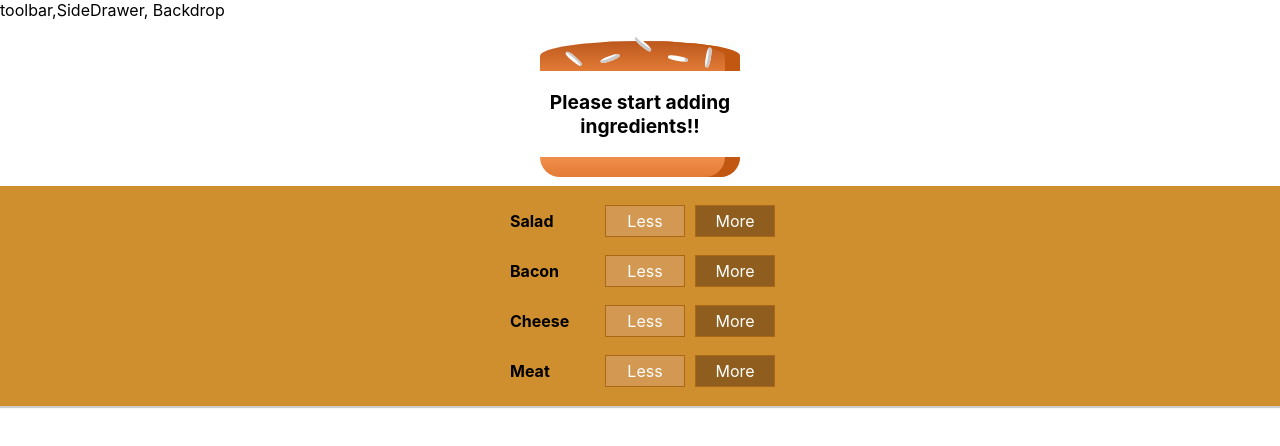
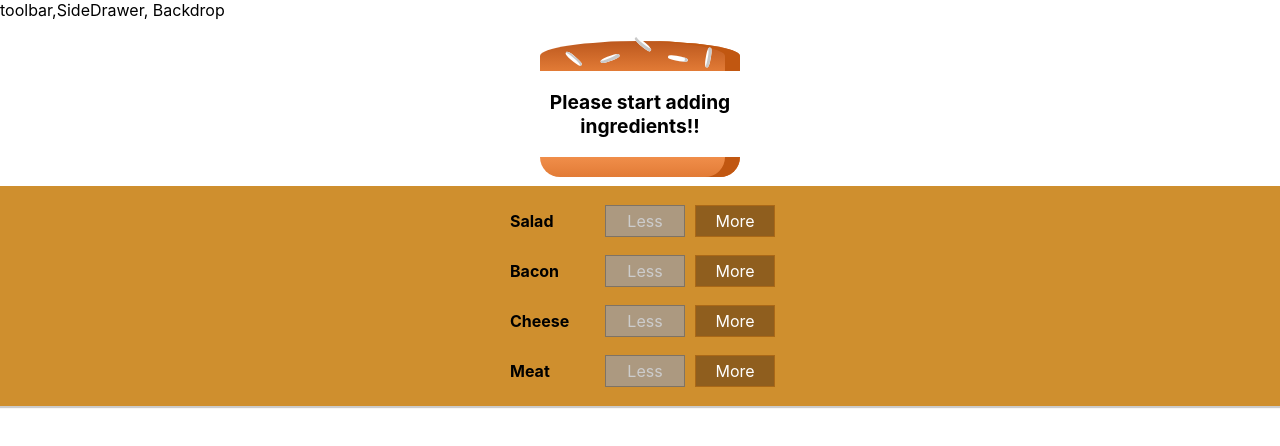
Before and after one commit to julianestefan/Burger-builder, a React (Create React App) app: page / in a window 1280 px wide. Shown: the top 446 px of the page. Built offline with nearby package versions, Linux system fonts and the light colour scheme.

Commit message:
Disabled less button when no ingredients.

```diff
--- a/src/components/Burger/BuildControls/BuildControl/BuildControl.js
+++ b/src/components/Burger/BuildControls/BuildControl/BuildControl.js
@@ -5,7 +5,12 @@
 const buildControl = (props) =>(
     <div className={styles.BuildControl}>
         <div className={styles.Label}> {props.label} </div>
-        <button className= {styles.Less} onClick= {props.removed}> Less</button>
+        <button
+        className= {styles.Less}
+        onClick= {props.removed}
+        disabled = {props.disabled}>
+            Less
+        </button>
         <button className= {styles.More} onClick= { props.added}> More</button>
     </div>
 );
--- a/src/components/Burger/BuildControls/BuildControls.js
+++ b/src/components/Burger/BuildControls/BuildControls.js
@@ -17,6 +17,7 @@
                 key = {ctrl.label}
                 added = {() => props.ingredientAdded(ctrl.type) }
                 removed = {() => props.ingredientRemoved(ctrl.type) }
+                disabled = {props.disabled[ctrl.type]}
             />
         ))}
     </div>
--- a/src/containers/BurgerBuilder/BurgerBuilder.js
+++ b/src/containers/BurgerBuilder/BurgerBuilder.js
@@ -55,10 +55,21 @@
 
 
     render() {
+        const disabledInfo = {
+            ...this.state.ingredients
+        };
+        for (let key in disabledInfo){
+            disabledInfo[key] = disabledInfo[key] <= 0;
+        }
+
         return (
             <>
                 <Burger ingredients={this.state.ingredients} />
-                <BuildControls ingredientAdded = {this.addIngredientHandler}  ingredientRemoved = {this.removeIngredientHandler} />
+                <BuildControls
+                    ingredientAdded = {this.addIngredientHandler}
+                    ingredientRemoved = {this.removeIngredientHandler}
+                    disabled = { disabledInfo}
+                />
             </>
         );
     }
```
